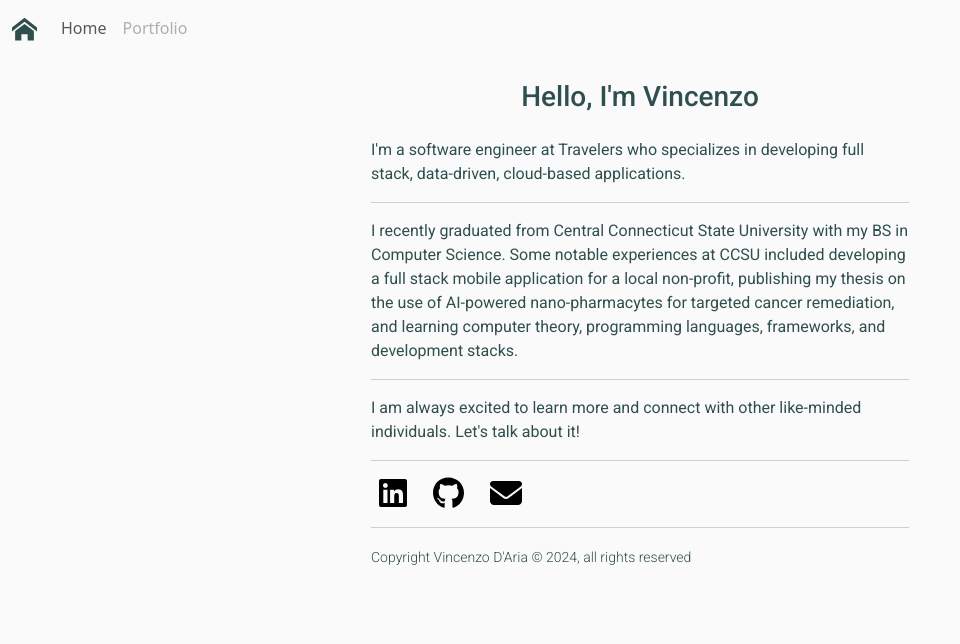
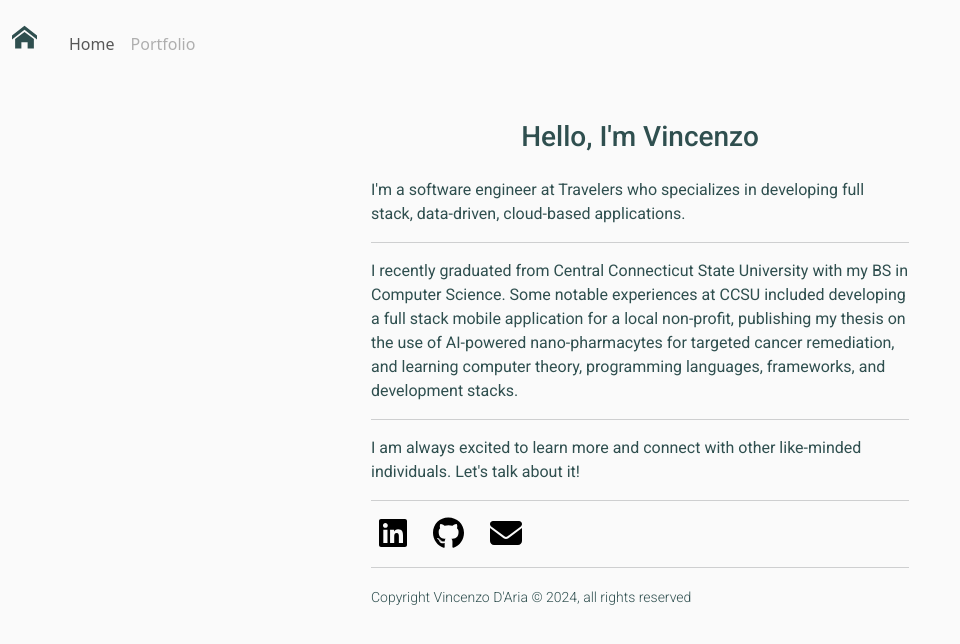
Before and after one commit to vinny2001/personal-website, a React (Create React App) app: page /#/ in a window 1280 px wide. Shown: the top 644 px of the page, without its empty margins (0-960 px from the left). Built offline with nearby package versions, Linux system fonts and the light colour scheme.

Commit message:
Small responsive design changes/ nav aligned to left (start)

```diff
--- a/src/components/body/body.js
+++ b/src/components/body/body.js
@@ -48,7 +48,7 @@ function Body() {
         <div className="Body">
             <div className="container">
                 <div id="bodyTitle" className={`opacity-transition ${isVisible.title ? 'delay-transition' : ''}`}>
-                    <div className="row justify-content-center text-center header-container mt-4 mb-3">
+                    <div className="row justify-content-center text-center header-container mt-md-5 mt-sm-3 mb-3">
                         <h3 id="greetingHeading">Hello, I'm Vincenzo</h3>
                     </div>
                 </div>
--- a/src/components/navbar/navbar.js
+++ b/src/components/navbar/navbar.js
@@ -3,7 +3,7 @@ import {ImHome} from "react-icons/im"
 
 const Navbar = () =>(
 
-    <nav class="navbar navbar-expand-lg">
+    <nav class="navbar navbar-expand-md">
         <div class="container-fluid">
             <a class="navbar-brand" href="/">
                 <ImHome size={25} color="darkslategray"></ImHome>
@@ -12,7 +12,7 @@ const Navbar = () =>(
                 <span class="navbar-toggler-icon"></span>
             </button>
             <div class="collapse navbar-collapse" id="navbarNav">
-                <ul class="navbar-nav">
+                <ul class="navbar-nav align-items-start px-2 pt-3">
 
                     <li class="nav-item">
                         <a class="nav-link" href="/">Home</a>
```
